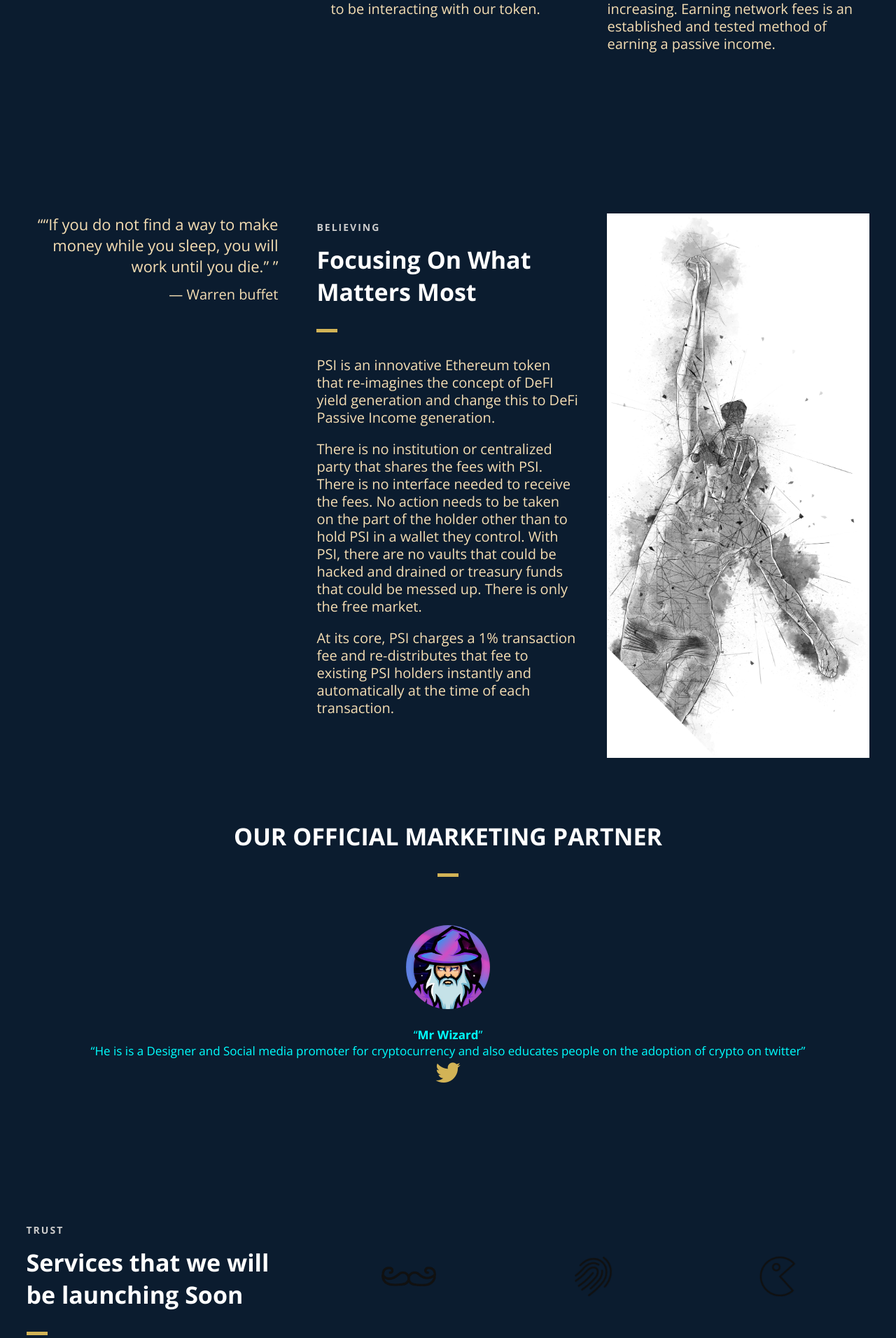
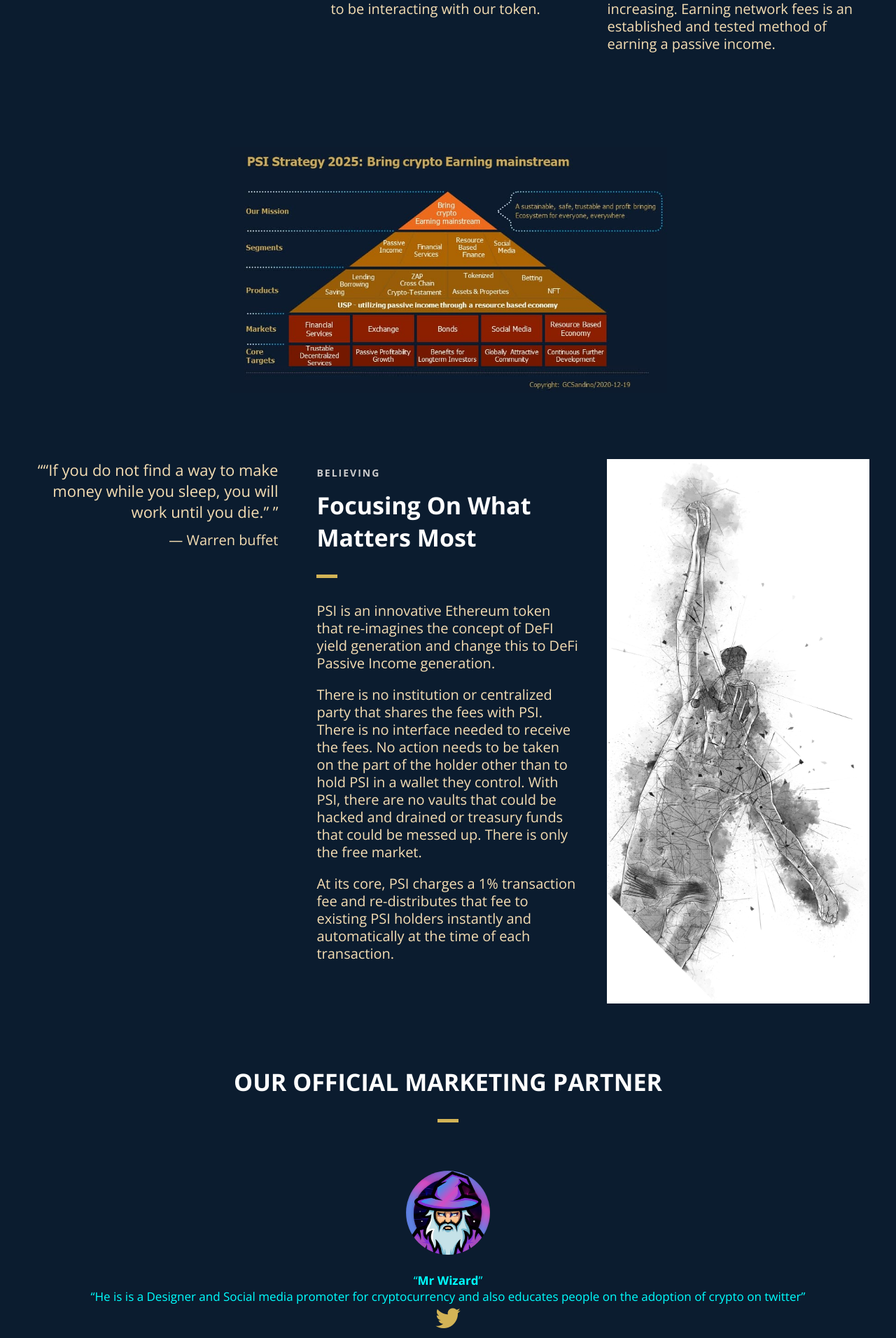
Before and after one commit to passive-income-001/passive-income, a Django app: page / in a window 1280 px wide. Shown: the part 1324-3236 px from the top of the page at 70% size. Run offline with Django 3.2, Linux system fonts and the light colour scheme.

Commit message:
initial commit

```diff
--- a/templates/pages/index.html
+++ b/templates/pages/index.html
@@ -11,6 +11,13 @@
     <meta name="keywords" content="">
     <meta name="description" content="">
     <meta name="viewport" content="width=device-width, initial-scale=1.0, user-scalable=no"/>
+    <style>
+        img {
+          display: block;
+          margin-left: auto;
+          margin-right: auto;
+        }
+        </style>
 
     <!--Favicon-->
     <link rel="shortcut icon" href="images/favicon.ico" title="Favicon"/>
@@ -221,6 +228,8 @@
         </section>
 
         <!--End of Introduction-->
+        <img src="{% static 'images/tea1.jpg' %}" alt="Paris" style="width:50%;">
+
 
 
 
```
Also changed, not shown: passive_income/static/images/tea.jpg (added), passive_income/static/images/tea1.jpg (added), passive_income/static/images/tea2.jpg (added), static/images/tea.jpg (added), static/images/tea1.jpg (added), static/images/tea2.jpg (added).
